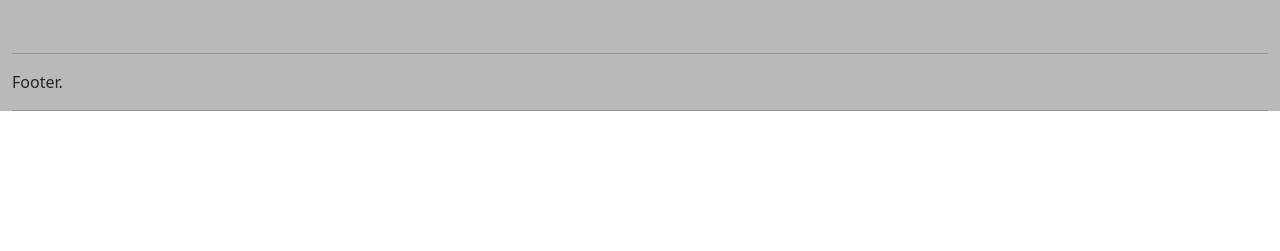
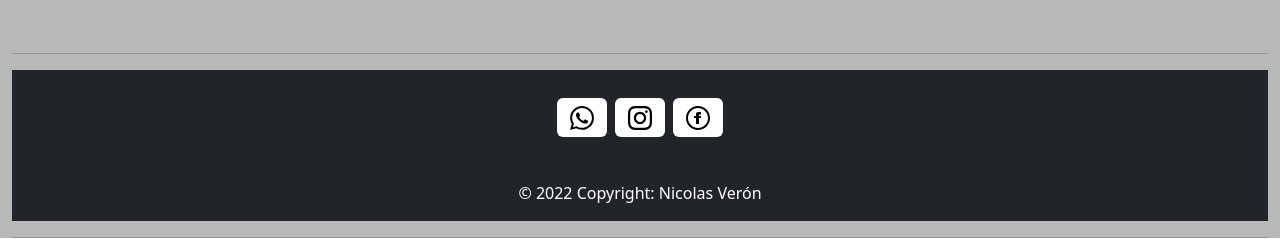
Before and after one commit to Nicov55/ReactJS---TBurger, a React (Create React App) app: page / in a window 1280 px wide. Shown: the part 1542-1793 px from the top of the page. Before the commit the page ends 1669 px from the top, so only its background shows below. Built offline with nearby package versions, Linux system fonts and the light colour scheme.

Commit message:
Actualizando

```diff
--- a/src/components/Footer.jsx
+++ b/src/components/Footer.jsx
@@ -4,7 +4,31 @@ import '../assets/css/style.css';
 
 const Footer = () => {
     return (
-        <div>Footer.</div>
+        <footer class="bg-dark text-center text-white">
+        <div class="container p-4 pb-0">
+          <section class="mb-4">
+
+            {/* <!-- Whatsapp --> */}
+            <a class="btn btn-floating m-1 bg-white circulo" href="https://ultramsg.com/m/3Nw04V1" role="button"
+               ><svg xmlns="http://www.w3.org/2000/svg" width="24" height="24" viewBox="0 0 24 24"><path d="M.057 24l1.687-6.163c-1.041-1.804-1.588-3.849-1.587-5.946.003-6.556 5.338-11.891 11.893-11.891 3.181.001 6.167 1.24 8.413 3.488 2.245 2.248 3.481 5.236 3.48 8.414-.003 6.557-5.338 11.892-11.893 11.892-1.99-.001-3.951-.5-5.688-1.448l-6.305 1.654zm6.597-3.807c1.676.995 3.276 1.591 5.392 1.592 5.448 0 9.886-4.434 9.889-9.885.002-5.462-4.415-9.89-9.881-9.892-5.452 0-9.887 4.434-9.889 9.884-.001 2.225.651 3.891 1.746 5.634l-.999 3.648 3.742-.981zm11.387-5.464c-.074-.124-.272-.198-.57-.347-.297-.149-1.758-.868-2.031-.967-.272-.099-.47-.149-.669.149-.198.297-.768.967-.941 1.165-.173.198-.347.223-.644.074-.297-.149-1.255-.462-2.39-1.475-.883-.788-1.48-1.761-1.653-2.059-.173-.297-.018-.458.13-.606.134-.133.297-.347.446-.521.151-.172.2-.296.3-.495.099-.198.05-.372-.025-.521-.075-.148-.669-1.611-.916-2.206-.242-.579-.487-.501-.669-.51l-.57-.01c-.198 0-.52.074-.792.372s-1.04 1.016-1.04 2.479 1.065 2.876 1.213 3.074c.149.198 2.095 3.2 5.076 4.487.709.306 1.263.489 1.694.626.712.226 1.36.194 1.872.118.571-.085 1.758-.719 2.006-1.413.248-.695.248-1.29.173-1.414z"/></svg>
+            </a>
+
+            {/* <!-- Instagram--> */}
+            <a class="btn btn-floating m-1 bg-white circulo" href="https://www.instagram.com" role="button"
+               ><svg xmlns="http://www.w3.org/2000/svg" width="24" height="24" viewBox="0 0 24 24"><path d="M12 2.163c3.204 0 3.584.012 4.85.07 3.252.148 4.771 1.691 4.919 4.919.058 1.265.069 1.645.069 4.849 0 3.205-.012 3.584-.069 4.849-.149 3.225-1.664 4.771-4.919 4.919-1.266.058-1.644.07-4.85.07-3.204 0-3.584-.012-4.849-.07-3.26-.149-4.771-1.699-4.919-4.92-.058-1.265-.07-1.644-.07-4.849 0-3.204.013-3.583.07-4.849.149-3.227 1.664-4.771 4.919-4.919 1.266-.057 1.645-.069 4.849-.069zm0-2.163c-3.259 0-3.667.014-4.947.072-4.358.2-6.78 2.618-6.98 6.98-.059 1.281-.073 1.689-.073 4.948 0 3.259.014 3.668.072 4.948.2 4.358 2.618 6.78 6.98 6.98 1.281.058 1.689.072 4.948.072 3.259 0 3.668-.014 4.948-.072 4.354-.2 6.782-2.618 6.979-6.98.059-1.28.073-1.689.073-4.948 0-3.259-.014-3.667-.072-4.947-.196-4.354-2.617-6.78-6.979-6.98-1.281-.059-1.69-.073-4.949-.073zm0 5.838c-3.403 0-6.162 2.759-6.162 6.162s2.759 6.163 6.162 6.163 6.162-2.759 6.162-6.163c0-3.403-2.759-6.162-6.162-6.162zm0 10.162c-2.209 0-4-1.79-4-4 0-2.209 1.791-4 4-4s4 1.791 4 4c0 2.21-1.791 4-4 4zm6.406-11.845c-.796 0-1.441.645-1.441 1.44s.645 1.44 1.441 1.44c.795 0 1.439-.645 1.439-1.44s-.644-1.44-1.439-1.44z"/></svg>
+            </a>
+
+            {/* <!-- Facebook --> */}
+            <a class="btn btn-floating m-1 bg-white circulo" href="https://wwww.facebook.com" role="button"
+               ><svg xmlns="http://www.w3.org/2000/svg" width="24" height="24" viewBox="0 0 24 24"><path d="M12 2c5.514 0 10 4.486 10 10s-4.486 10-10 10-10-4.486-10-10 4.486-10 10-10zm0-2c-6.627 0-12 5.373-12 12s5.373 12 12 12 12-5.373 12-12-5.373-12-12-12zm-2 10h-2v2h2v6h3v-6h1.82l.18-2h-2v-.833c0-.478.096-.667.558-.667h1.442v-2.5h-2.404c-1.798 0-2.596.792-2.596 2.308v1.692z"/></svg>
+            </a>
+
+          </section>
+        </div>
+        <div class="text-center p-3">
+          © 2022 Copyright: Nicolas Verón
+        </div>
+      </footer>
     )
 }
 
--- a/src/components/Producto/ItemListContainer.jsx
+++ b/src/components/Producto/ItemListContainer.jsx
@@ -1,37 +1,37 @@
 import React from 'react';
 import ItemCount from '../Botones/ItemCount';
 
-const ItemListContainer = (greetings) => {
+const ItemListContainer = (props) => {
 
   const onAdd = (cantidad) => {
-    console.log(`Compraste ${cantidad} unidades de ${greetings.nombre}`);
+    console.log(`Compraste ${cantidad} unidades de ${props.nombre}`);
   }
 
   return (
 
 <div className="col mb-5">
-  <div className="card h-100" key={greetings.id}>
+  <div className="card h-100" key={props.id}>
 
     {/* IMAGEN */}
 
-      <img className="card-img-top imgburger" id="imgburger-0" src={greetings.imagen} alt="..." />
+      <img className="card-img-top imgburger" id="imgburger-0" src={props.imagen} alt="..." />
 
           <div className="card-body p-4">
               <div className="text-center">
 
     {/* NOMBRE DEL PRODUCTO */}
 
-              <h5 className="nombreburger fw-bolder" >{greetings.nombre}</h5>
+              <h5 className="nombreburger fw-bolder" >{props.nombre}</h5>
 
     {/* PRECIO */}
-                    <p className="precio" id="precio-0">$ {greetings.precio}</p>
+                    <p className="precio" id="precio-0">$ {props.precio}</p>
 
 
     {/* ABRO DETALLES */}
 
                     <details>
                         <summary>Ingredientes</summary>
-                            <p className="descripcion" id="descripcion-0">{greetings.descripcion}</p>
+                            <p className="descripcion" id="descripcion-0">{props.descripcion}</p>
                     </details>
                     </div>
                     </div>
```
